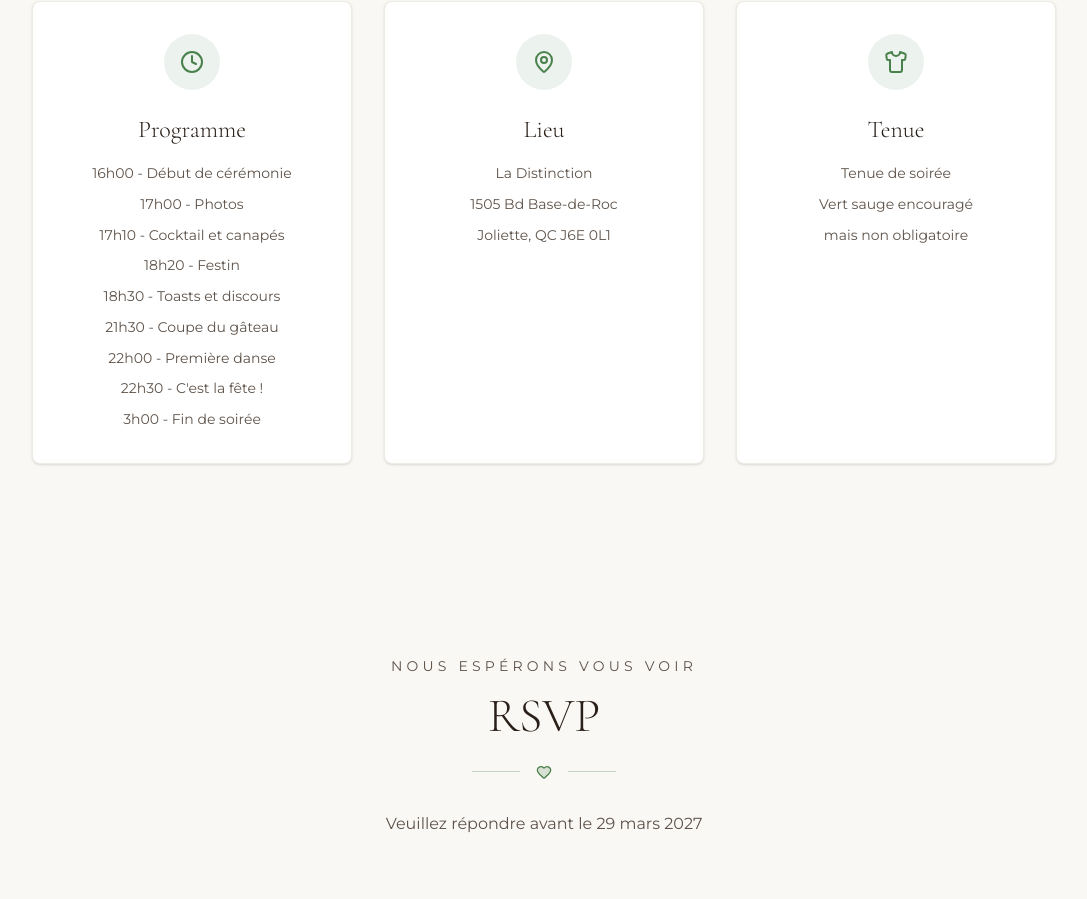
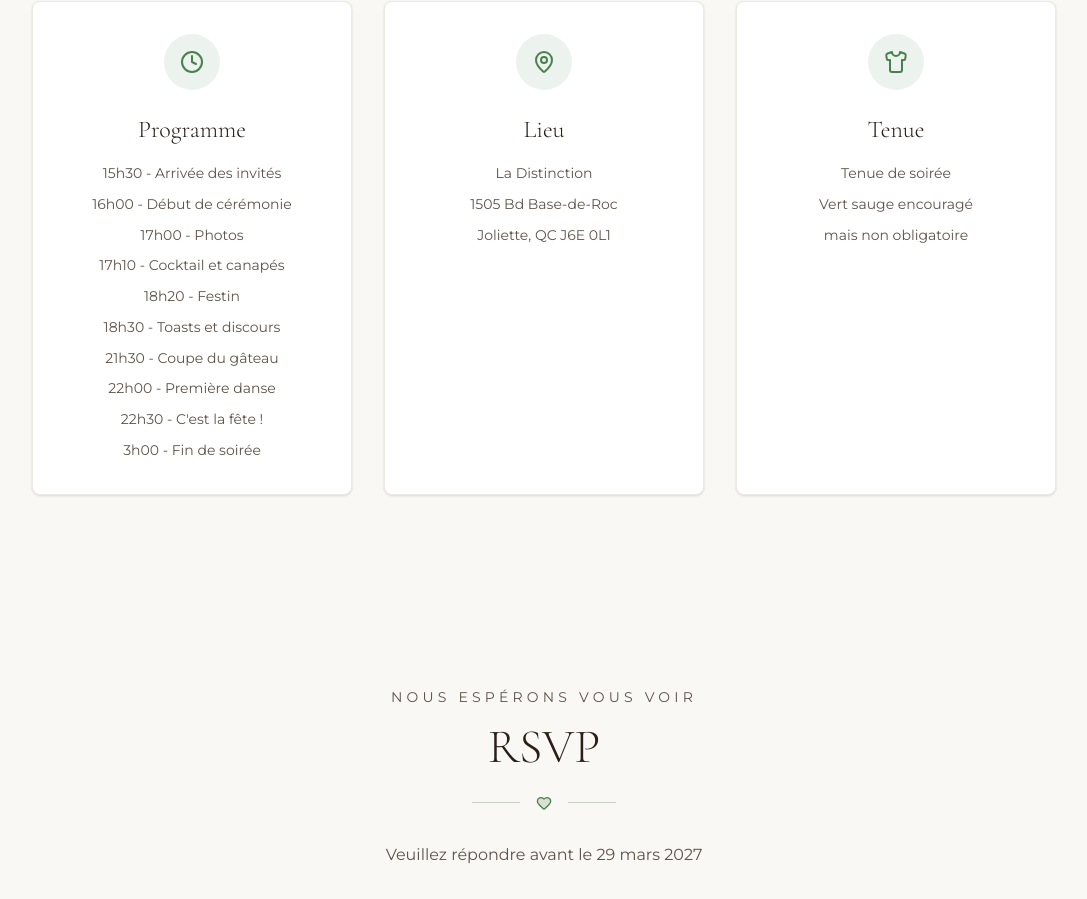
Before and after one commit to pixelfenix/Wedding, a Next.js app: page / in a window 1280 px wide. Shown: the part 2949-3848 px from the top of the page, without its empty margins (96-1183 px from the left). Built offline with nearby package versions, Linux system fonts and the light colour scheme.

Commit message:
Add guest arrival to schedule

```diff
--- a/components/wedding-details.tsx
+++ b/components/wedding-details.tsx
@@ -7,6 +7,7 @@ const details = [
     icon: Clock,
     title: "Programme",
     items: [
+      "15h30 - Arrivée des invités",
       "16h00 - Début de cérémonie",
       "17h00 - Photos",
       "17h10 - Cocktail et canapés",
```
